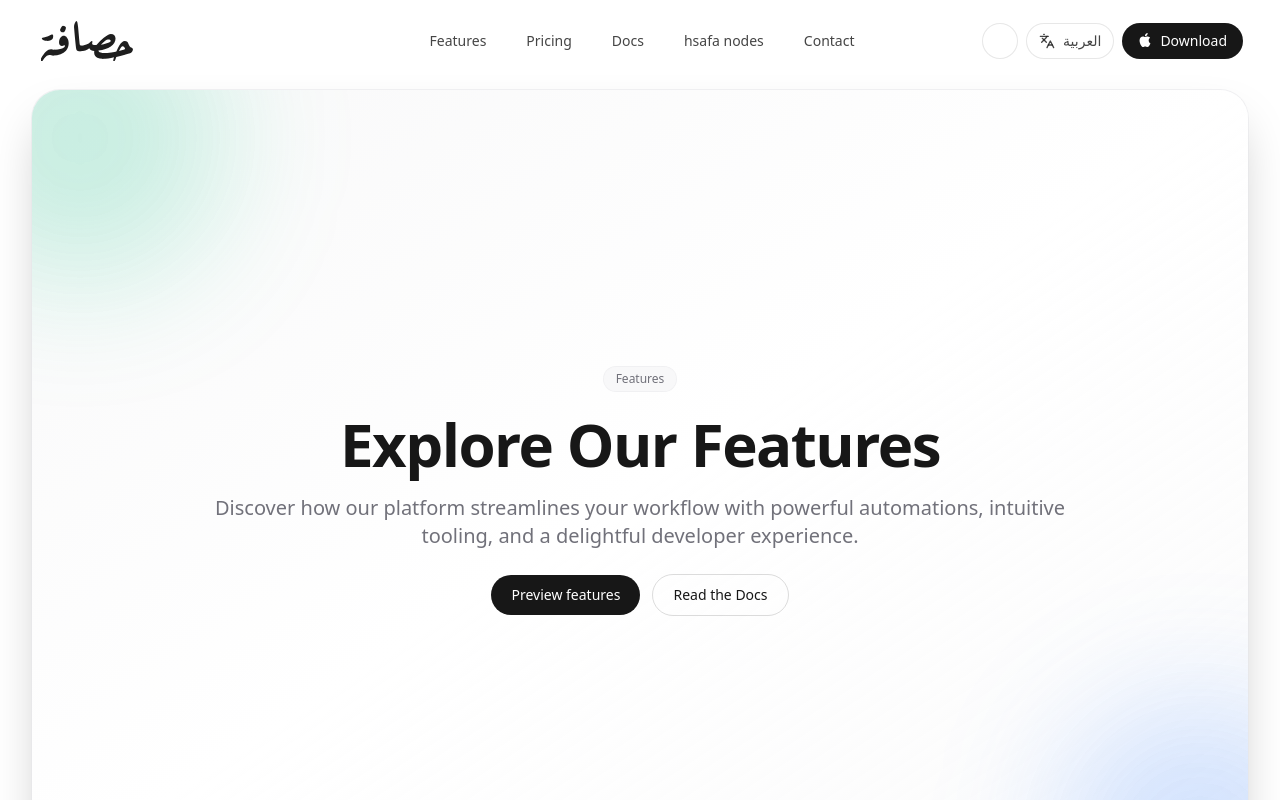
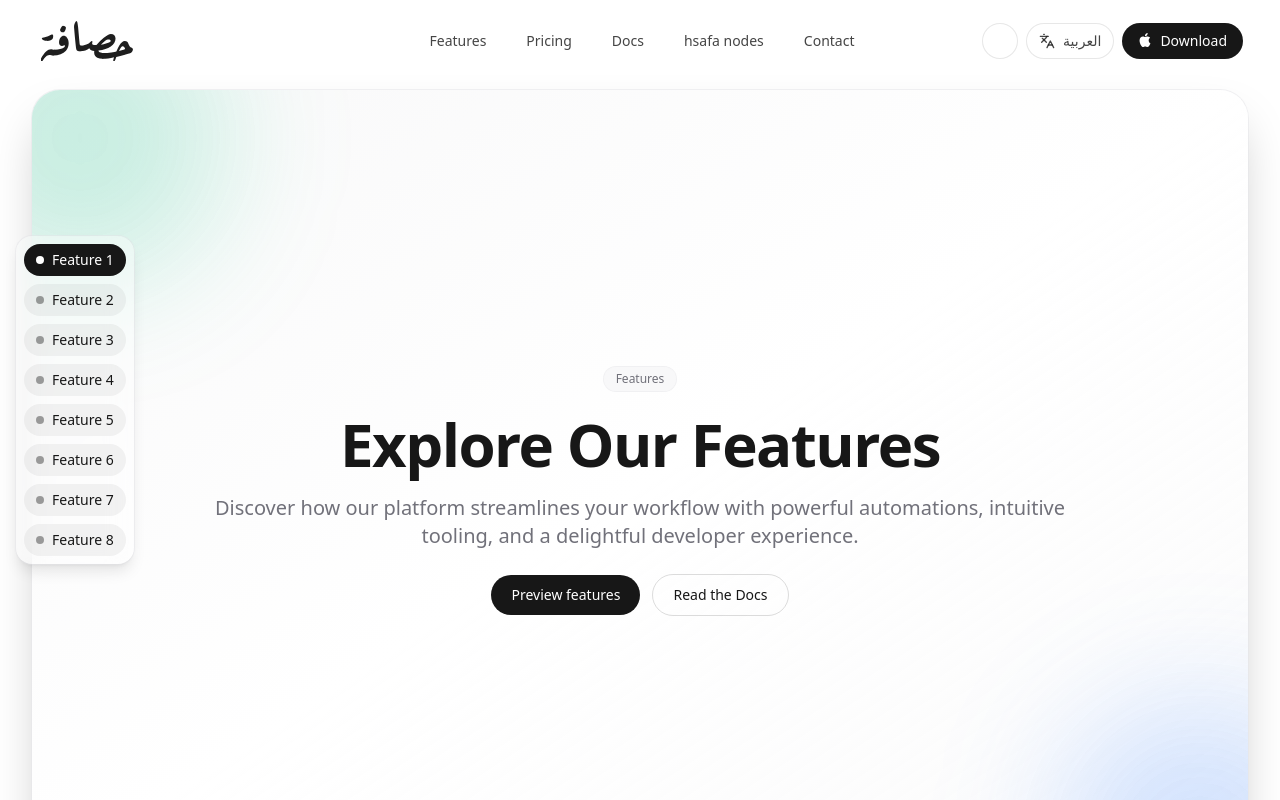
Before and after one commit to husamabusafa/hsafa-landing-page, a Next.js app: page /features in a window 1280 px wide. Shown: the top 800 px of the page. Built offline with nearby package versions, Linux system fonts and the light colour scheme.

Commit message:
feat: add floating navigation menu with smooth scrolling for features section

```diff
--- a/app/features/page.tsx
+++ b/app/features/page.tsx
@@ -114,8 +114,62 @@ export default function FeaturesPage() {
     return () => io.disconnect()
   }, [])
 
+  // Feature titles for the left navigator (aligned with images)
+  const featureTitles = [
+    'Feature 1',
+    'Feature 2',
+    'Feature 3',
+    'Feature 4',
+    'Feature 5',
+    'Feature 6',
+    'Feature 7',
+    'Feature 8',
+  ]
+
+  // Determine currently active feature based on scroll progress
+  const activeIndex = Math.round(progress * (images.length - 1))
+
+  // Smoothly scroll to a specific feature segment
+  const handleNavClick = (index: number) => {
+    const el = sectionRef.current
+    if (!el) return
+    const totalScrollable = Math.max(el.scrollHeight - window.innerHeight, 1)
+    const step = totalScrollable / (images.length - 1)
+    const targetTop = el.offsetTop + step * index
+    window.scrollTo({ top: targetTop, left: 0, behavior: 'smooth' })
+  }
+
   return (
     <div className="min-h-screen bg-background text-foreground pt-28">
+      {/* Floating left navigator (hidden on small screens) */}
+      <nav className="fixed left-4 top-1/2 -translate-y-1/2 z-40 hidden lg:block rounded-2xl bg-background/40 backdrop-blur-md ring-1 ring-border/50 shadow-lg p-2">
+        <ul className="flex flex-col gap-2">
+          {featureTitles.map((title, idx) => (
+            <li key={idx}>
+              <button
+                onClick={() => handleNavClick(idx)}
+                className={
+                  `group flex items-center gap-2 rounded-full px-3 py-1.5 text-sm transition-colors ` +
+                  (idx === activeIndex
+                    ? 'bg-foreground text-background'
+                    : 'bg-foreground/5 text-foreground hover:bg-foreground/10')
+                }
+                aria-current={idx === activeIndex ? 'true' : 'false'}
+                aria-label={`Go to ${title}`}
+              >
+                <span
+                  className={
+                    `inline-block h-2 w-2 rounded-full ` +
+                    (idx === activeIndex ? 'bg-background' : 'bg-foreground/40 group-hover:bg-foreground')
+                  }
+                />
+                {title}
+              </button>
+            </li>
+          ))}
+        </ul>
+      </nav>
+
       {/* Intro Hero (full-page, glass + glow style) */}
       <section className="relative mx-auto max-md:h-[50vh] max-sm:min-h-[400px] max-md:min-h-[600px] md:min-h-[800px] md:h-[calc(100vh-9rem)] w-[calc(100%-1.5rem)] sm:w-[calc(100%-3rem)] md:w-[calc(100%-4rem)] max-w-[1800px] overflow-hidden rounded-[28px] ring-1 ring-border/50 bg-gradient-to-br from-muted/60 via-background/60 to-muted/40 backdrop-blur-xl shadow-2xl">
         {/* Decorative gradient glows */}
@@ -155,7 +209,7 @@ export default function FeaturesPage() {
       </section>
 
       {/* Scroll-driven Feature Box Section */}
-      <div ref={sectionRef} id="preview" className="min-h-[600vh]">
+      <div ref={sectionRef} id="preview" className="min-h-[1200vh]">
         <div
           ref={revealRef}
           className={`sticky top-0 h-screen grid place-items-start pt-[90px] transition-all duration-700 ease-out ${
--- a/app/globals.css
+++ b/app/globals.css
@@ -20,6 +20,19 @@
   --muted-foreground: #a1a1aa;
   --border: #27272a;
   color-scheme: dark;
+}
+
+/* Global smooth scrolling for anchor navigation */
+@media (prefers-reduced-motion: no-preference) {
+  html {
+    scroll-behavior: smooth;
+  }
+}
+
+@media (prefers-reduced-motion: reduce) {
+  html {
+    scroll-behavior: auto;
+  }
 }
 
 @theme inline {
```
